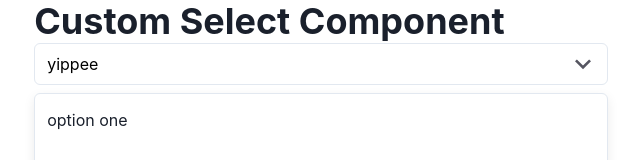
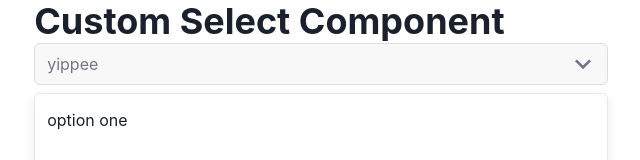
Before and after one commit to Tolu-Mals/genki-custom-select, a React (Create React App) app: page / in a window 1280 px wide. Shown: the top 160 px of the page, without its empty margins (319-959 px from the left). Built offline with nearby package versions, Linux system fonts and the light colour scheme.

Commit message:
feat: configure isInvalidProp

```diff
--- a/src/App.tsx
+++ b/src/App.tsx
@@ -6,7 +6,7 @@ function App() {
     <div className="App">
       <Container>
         <Heading>Custom Select Component</Heading>
-        <Select variant="outlined" size="md" placeholder="yippee">
+        <Select variant="outlined" size="md" placeholder="yippee" isDisabled>
           <Option value="1">option one</Option>
           <Option value="2">option two</Option>
           <Option value="3">option three</Option>
--- a/src/Select/selectButton.tsx
+++ b/src/Select/selectButton.tsx
@@ -12,12 +12,13 @@ const {
   unstyledVariantStyle,
   smButtonStyle,
   mdButtonStyle,
-  lgButtonStyle
+  lgButtonStyle,
+  buttonDisabledStyle
 } = styleObjects;
 
 const SelectButton = (props: ButtonProps) => {
 
-  const { variant = "filled", size = "md", placeholder, selectedOption } = props;
+  const { variant = "filled", size = "md", placeholder, selectedOption, isDisabled } = props;
 
   const variantMap = {
     filled: filledVariantStyle,
@@ -32,15 +33,26 @@ const SelectButton = (props: ButtonProps) => {
     lg: lgButtonStyle
   }
 
-  const buttonStyle = Object.assign(
+  const buttonStyle = isDisabled ? Object.assign(
+    {},
+    variantMap[variant].light,
+    sizeMap[size].button,
+    buttonDisabledStyle.light
+  ):Object.assign(
     {},
     variantMap[variant].light,
     sizeMap[size].button,
   );
 
+
   return (
-    <Flex sx={buttonStyle} justify="space-between" align="center" mb={2} tabIndex="0">
-      <Text color="black">{selectedOption ?? placeholder}</Text>
+    <Flex
+    sx={buttonStyle}
+    justify="space-between"
+    align="center" mb={2}
+    tabIndex={isDisabled ? null:"0"}
+    >
+      <Text>{selectedOption ?? placeholder}</Text>
       <ChevronDownIcon
         w={sizeMap[size].icon.width}
         h={sizeMap[size].icon.height}
--- a/src/Select/styleObjects.ts
+++ b/src/Select/styleObjects.ts
@@ -115,6 +115,17 @@
     }
   };
 
+
+  const buttonDisabledStyle = {
+    light: {
+      color: "#747486",
+      backgroundColor: "#F8F8F8",
+      outline: "none",
+      border: "1px solid #DDDDDD",
+      "&:hover": {}
+    }
+  }
+
   const smButtonStyle = {
     button: {
       padding: "0.25rem 0.5rem 0.25rem 0.75rem",
@@ -223,7 +234,8 @@
       listBoxStyle,
       smListBoxStyle,
       mdListBoxStyle,
-      lgListBoxStyle
+      lgListBoxStyle,
+      buttonDisabledStyle
   }
 
-  export default styleObjects
+  export default styleObjects;
```
